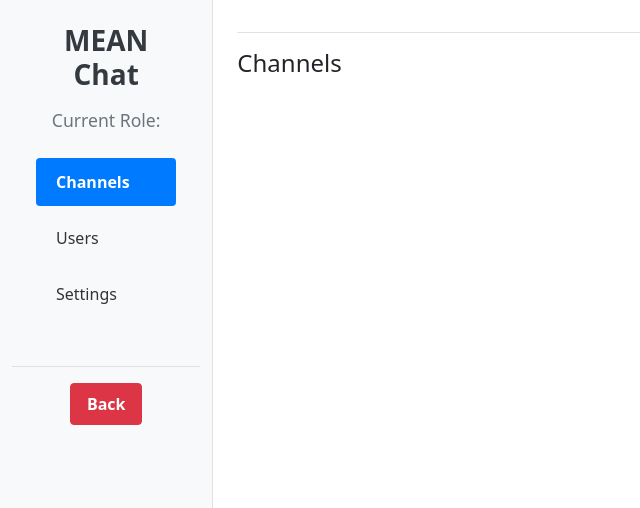
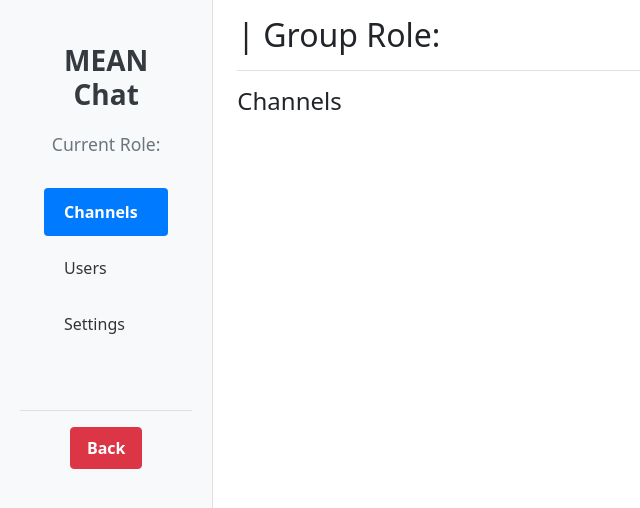
Before and after one commit to AaronGulman/MEAN-Chat, an Angular app in the folder client/: page /group/1 in a window 1280 px wide. Shown: the top 508 px of the page, without its empty margins (0-640 px from the left). Built offline with nearby package versions, Linux system fonts and the light colour scheme.

Commit message:
Made minor changes to Group UI

```diff
--- a/client/src/app/components/channel/channel.component.html
+++ b/client/src/app/components/channel/channel.component.html
@@ -16,7 +16,7 @@
                     <p class="text-center">Current Role: {{ role }}</p>
                     <ul class="nav flex-column">
                         <li class="nav-item">
-                            <a class="nav-link" [ngClass]="{'active': selectedNav === 'channel'}" (click)="selectNavItem('channel')">Channel Chat</a>
+                            <a class="nav-link" [ngClass]="{'active': selectedNav === 'channel'}" (click)="selectNavItem('channel')">Chat</a>
                         </li>
                         <li class="nav-item">
                             <a class="nav-link" [ngClass]="{'active': selectedNav === 'settings'}" (click)="selectNavItem('settings')">Settings</a>
@@ -36,7 +36,7 @@
 
                 <!-- Channel Main View -->
                 <div *ngIf="selectedNav === 'channel'" class="d-flex justify-content-center align-items-center vh-75">
-                    <h4>Implemented later</h4>
+                    <h1>Implemented later in stage 2</h1>
                 </div>
 
                 <!-- Settings Tab -->
--- a/client/src/app/components/group/group.component.html
+++ b/client/src/app/components/group/group.component.html
@@ -6,13 +6,34 @@
     <meta name="viewport" content="width=device-width, initial-scale=1.0">
     <title>Group Page</title>
     <link href="https://cdn.jsdelivr.net/npm/bootstrap@5.3.0/dist/css/bootstrap.min.css" rel="stylesheet">
+    <style>
+        .sidebar {
+            background-color: #f8f9fa;
+            padding: 20px;
+        }
+        .sidebar-content h3 {
+            margin-bottom: 20px;
+        }
+        .sidebar-content p {
+            margin-bottom: 30px;
+        }
+        .logout-btn-container {
+            margin-top: 30px;
+        }
+        .card {
+            cursor: pointer;
+        }
+        .card.mb-3 {
+            margin-bottom: 20px;
+        }
+    </style>
 </head>
 
 <body>
     <div class="container-fluid">
         <div class="row vh-100">
             <!-- Sidebar/Nav Bar -->
-            <nav class="col-md-2 d-none d-md-block bg-light sidebar">
+            <nav class="col-md-2 d-none d-md-block sidebar">
                 <div class="sidebar-content">
                     <h3 class="text-center">MEAN Chat</h3>
                     <p class="text-center">Current Role: {{role}}</p>
@@ -28,7 +49,7 @@
                         </li>
                     </ul>
                 </div>
-                <div class="logout-btn-container d-flex justify-content-center mt-3">
+                <div class="logout-btn-container d-flex justify-content-center">
                     <button class="btn btn-danger" (click)="goBack()">Back</button>
                 </div>
             </nav>
@@ -36,7 +57,7 @@
             <!-- Main Content -->
             <main class="col-md-10 ms-sm-auto px-4">
                 <div class="d-flex justify-content-between align-items-center pt-3 pb-2 mb-3 border-bottom">
-                    <h1 class="h2">{{group.name}}</h1>
+                    <h1 class="h2">{{group.name}} | Group Role: {{currentGroupRole}}</h1>
                 </div>
 
                 <!-- Channels Tab -->
@@ -49,15 +70,13 @@
                                 <div class="card-body">
                                     <h5 class="card-title">#{{ channel.name }}</h5>
                                     <p class="card-text">{{ channel.description }}</p>
-                                    <!-- <p class="card-text"><strong>Members:</strong> {{ channel.members.length }}</p> -->
-                                    <!-- <button class="btn btn-primary" (click)="joinChannel(channel)">Join</button> -->
                                 </div>
                             </div>
                         </div>
 
                         <!-- Create New Channel Card (for admin/superadmin) -->
                         <div *ngIf="isCurrentUserAdmin() || role === 'superadmin'">
-                            <div class="card mb-3 cursor-pointer" (click)="openCreateChannelModal()">
+                            <div class="card mb-3" (click)="openCreateChannelModal()">
                                 <div class="card-body text-center">
                                     <h5 class="card-title">Create New Channel</h5>
                                     <p class="card-text">Click here to create a new channel.</p>
@@ -73,55 +92,28 @@
                     <form (ngSubmit)="updateGroup()">
                         <div class="mb-3">
                             <label for="groupName" class="form-label">Group Name</label>
-            <input
-                type="text"
-                id="groupName"
-                class="form-control"
-                [(ngModel)]="group.name"
-                name="groupName"
-                [disabled]="!isCurrentUserAdmin()">
+                            <input type="text" id="groupName" class="form-control" [(ngModel)]="group.name" name="groupName" [disabled]="!isCurrentUserAdmin()">
                         </div>
                         <div class="mb-3">
                             <label for="groupDescription" class="form-label">Group Description</label>
-            <textarea
-                id="groupDescription"
-                class="form-control"
-                [(ngModel)]="group.description"
-                name="groupDescription"
-                required
-                [disabled]="!isCurrentUserAdmin()">
-            </textarea>
+                            <textarea id="groupDescription" class="form-control" [(ngModel)]="group.description" name="groupDescription" required [disabled]="!isCurrentUserAdmin()"></textarea>
                         </div>
                         <div class="d-flex justify-content-between mt-3">
                             <!-- Leave Group button visible only to users and admins -->
-            <button
-                *ngIf="role === 'user' || role === 'admin'"
-                type="button"
-                class="btn btn-danger"
-                (click)="leaveGroup()">
+                            <button *ngIf="role === 'user' || role === 'admin'" type="button" class="btn btn-danger" (click)="leaveGroup()">
                                 Leave Group
                             </button>
                             <!-- Delete Group button visible to admins and superadmins -->
-            <button
-                *ngIf="isCurrentUserAdmin() || role === 'superadmin'"
-                type="button"
-                class="btn btn-danger"
-                (click)="confirmDeleteGroup()">
+                            <button *ngIf="isCurrentUserAdmin() || role === 'superadmin'" type="button" class="btn btn-danger" (click)="confirmDeleteGroup()">
                                 Delete Group
                             </button>
                             <!-- Update Details button visible to admins and superadmins -->
-            <button
-                *ngIf="isCurrentUserAdmin() || role === 'superadmin'"
-                type="submit"
-                class="btn btn-primary">
+                            <button *ngIf="isCurrentUserAdmin() || role === 'superadmin'" type="submit" class="btn btn-primary">
                                 Update Details
                             </button>
                         </div>
                     </form>
                 </div>
-
-
-
 
                 <!-- Users Tab -->
                 <div *ngIf="selectedNav === 'users'">
@@ -166,20 +158,14 @@
                                         </div>
                                         <div *ngIf="isCurrentUserAdmin() || role === 'superadmin'">
                                             <ng-container *ngIf="canPromote(user)">
-                                <button
-                                    class="btn btn-success btn-sm me-2"
-                                    (click)="promoteUser(user)">
+                                                <button class="btn btn-success btn-sm me-2" (click)="promoteUser(user)">
                                                     Promote
                                                 </button>
                                             </ng-container>
-                            <button
-                                class="btn btn-danger btn-sm me-2"
-                                (click)="banUser(user)">
+                                            <button class="btn btn-danger btn-sm me-2" (click)="banUser(user)">
                                                 Ban
                                             </button>
-                            <button
-                                class="btn btn-warning btn-sm"
-                                (click)="removeUserFromGroup(user)">
+                                            <button class="btn btn-warning btn-sm" (click)="removeUserFromGroup(user)">
                                                 Remove
                                             </button>
                                         </div>
@@ -190,11 +176,10 @@
                                 <p>None</p>
                             </ng-template>
 
-
                             <!-- Interested Section -->
                             <h5>Interested</h5>
                             <div *ngIf="group.interested && group.interested.length > 0; else noInterested">
-                <ul class="list-group">
+                                <ul class="list-group mb-4">
                                     <li *ngFor="let user of group.interested" class="list-group-item d-flex justify-content-between align-items-center">
                                         <div>
                                             <h6 class="mb-1"><strong>{{ user.username }}</strong></h6>
@@ -205,14 +190,10 @@
                                             </p>
                                         </div>
                                         <div *ngIf="isCurrentUserAdmin() || role === 'superadmin'">
-                            <button
-                                class="btn btn-success btn-sm me-2"
-                                (click)="approveUser(user)">
+                                            <button class="btn btn-success btn-sm me-2" (click)="approveUser(user)">
                                                 Approve
                                             </button>
-                            <button
-                                class="btn btn-danger btn-sm"
-                                (click)="denyUser(user)">
+                                            <button class="btn btn-danger btn-sm" (click)="denyUser(user)">
                                                 Deny
                                             </button>
                                         </div>
@@ -223,22 +204,14 @@
                                 <p>None</p>
                             </ng-template>
 
-
                             <!-- Banned Section -->
                             <h5>Banned</h5>
                             <div *ngIf="group.banned && group.banned.length > 0; else noBanned">
-                <ul class="list-group">
+                                <ul class="list-group mb-4">
                                     <li *ngFor="let userId of group.banned" class="list-group-item d-flex justify-content-between align-items-center">
                                         <div>
                                             <h6 class="mb-1"><strong>{{ getUsernameById(userId) }}</strong></h6>
                                         </div>
-                        <!-- <div *ngIf="isCurrentUserAdmin() || role === 'superadmin'">
-                            <button
-                                class="btn btn-warning btn-sm"
-                                (click)="removeBan(userId)">
-                                Remove Ban
-                            </button>
-                        </div> -->
                                     </li>
                                 </ul>
                             </div>
@@ -248,8 +221,6 @@
                         </div>
                     </div>
                 </div>
-
-
 
                 <!-- Create New Channel Modal -->
                 <div class="modal fade" id="createChannelModal" tabindex="-1" aria-labelledby="createChannelModalLabel" aria-hidden="true">
--- a/client/src/app/components/group/group.component.ts
+++ b/client/src/app/components/group/group.component.ts
@@ -26,7 +26,7 @@ export class GroupComponent implements OnInit {
   selectedNav: string = 'channels';
   newChannelName: string = '';
   newChannelDescription: string = '';
-
+  currentGroupRole: string = '';
   constructor(
     private groupService: GroupService,
     private channelService: ChannelService,
@@ -41,6 +41,8 @@ export class GroupComponent implements OnInit {
       const groupId = params['id'];
       this.loadGroup(groupId);
     });
+
+
   }
 
   loadGroup(groupId: string) {
@@ -49,6 +51,7 @@ export class GroupComponent implements OnInit {
       const user = this.userService.getUserByUsername(loggedInUser);
       this.role = user?.roles.includes('superadmin') ? 'superadmin' : user?.roles.includes('admin') ? 'admin' : 'user';
       this.group = this.groupService.getGroupById(groupId) || new Group('', '');
+      this.currentGroupRole = this.getGroupRole(user?.id);
     }
     console.log(this.group);
   }
@@ -108,6 +111,16 @@ export class GroupComponent implements OnInit {
     }
   }
 
+
+  getGroupRole(userId: string | undefined): string {
+    if (this.group.admins.some(admin => admin.id === userId)) {
+      return 'Admin';
+    } else if (this.group.members.some(member => member.id === userId)) {
+      return 'User';
+    } else {
+      return 'Not a member';
+    }
+  }
   selectChannel(channel: Channel) {
     console.log(channel);
     this.router.navigate(['/channel'+ '/' + this.group.id+'/'+channel.id]);
```
Lines whose indentation alone changed are shown as unchanged.
